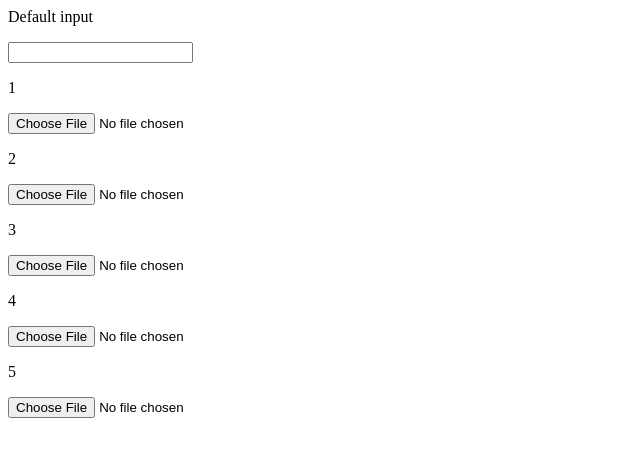
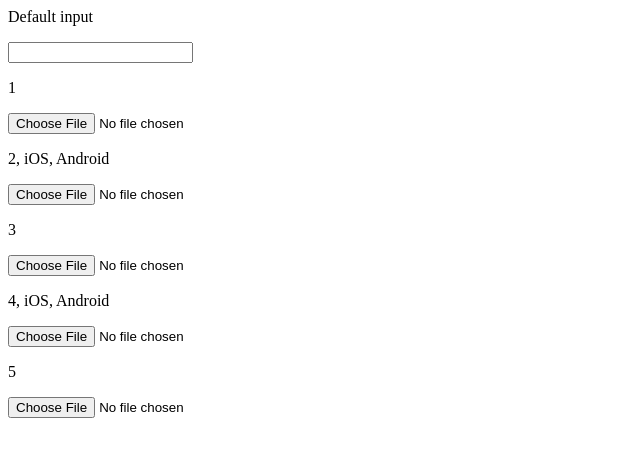
Before and after one commit to thch-cubido/input, a plain HTML site: page index.html in a window 1280 px wide. Shown: the whole page, without its empty margins (0-640 px from the left). Drawn offline with Linux system fonts and the light colour scheme.

Commit message:
Update index.html

```diff
--- a/index.html
+++ b/index.html
@@ -4,13 +4,13 @@
 <p>1</p>
  <input type="file" accept="image/jpeg" capture />
 
-<p>2</p>
+<p>2, iOS, Android</p>
 <input type="file" accept="image/*;capture=camera" />
 
 <p>3</p>
 <input type="file" accept="image/*" capture="environment" />
 
-<p>4</p>
+<p>4, iOS, Android</p>
 <input type="file" accept="application/octet-stream" />
 
 <p>5</p>
```
